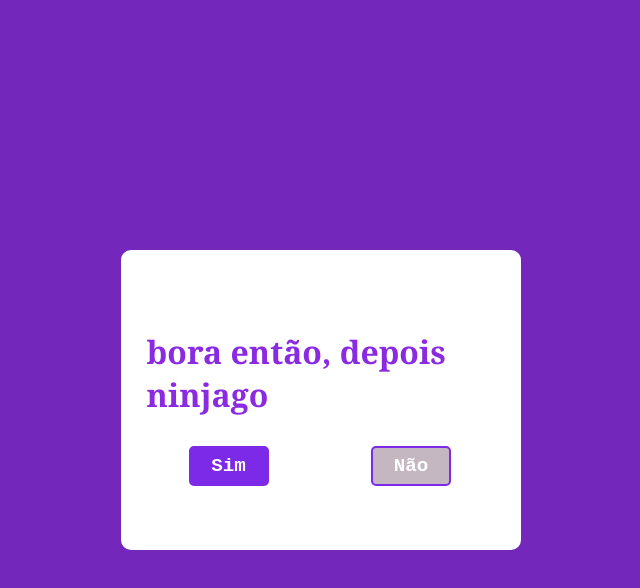
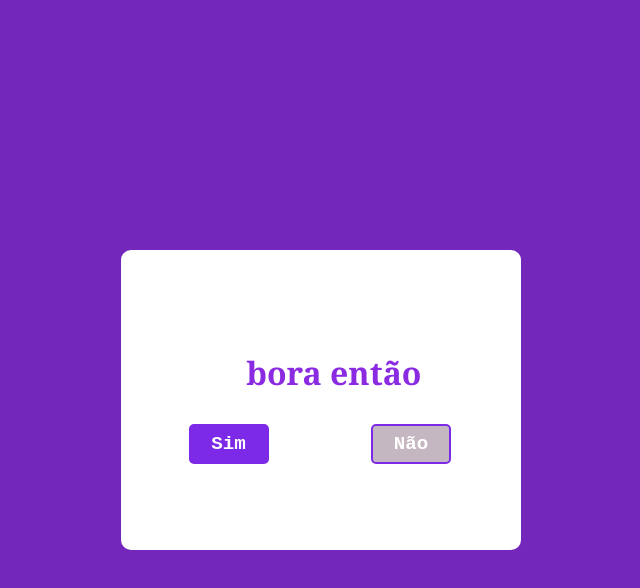
Before and after one commit to luiz043/works, a plain HTML site: page index.html in a window 1280 px wide. Both pictures are taken after a click on the button "Sim". Shown: the whole page, without its empty margins (319-959 px from the left). Drawn offline with Linux system fonts and the light colour scheme; files that its build step writes are made by us from their sources.

Commit message:
Update index.html

```diff
--- a/index.html
+++ b/index.html
@@ -108,7 +108,7 @@ button:nth-child(2){
     let i, j; // define as variáveis "i" e "j" globalmente
 
     yesBtn.addEventListener('click', () => {
-        question.innerHTML = 'bora então, depois ninjago';
+        question.innerHTML = 'bora então';
     });
 
     noBtn.addEventListener('mouseover', () => {
```
